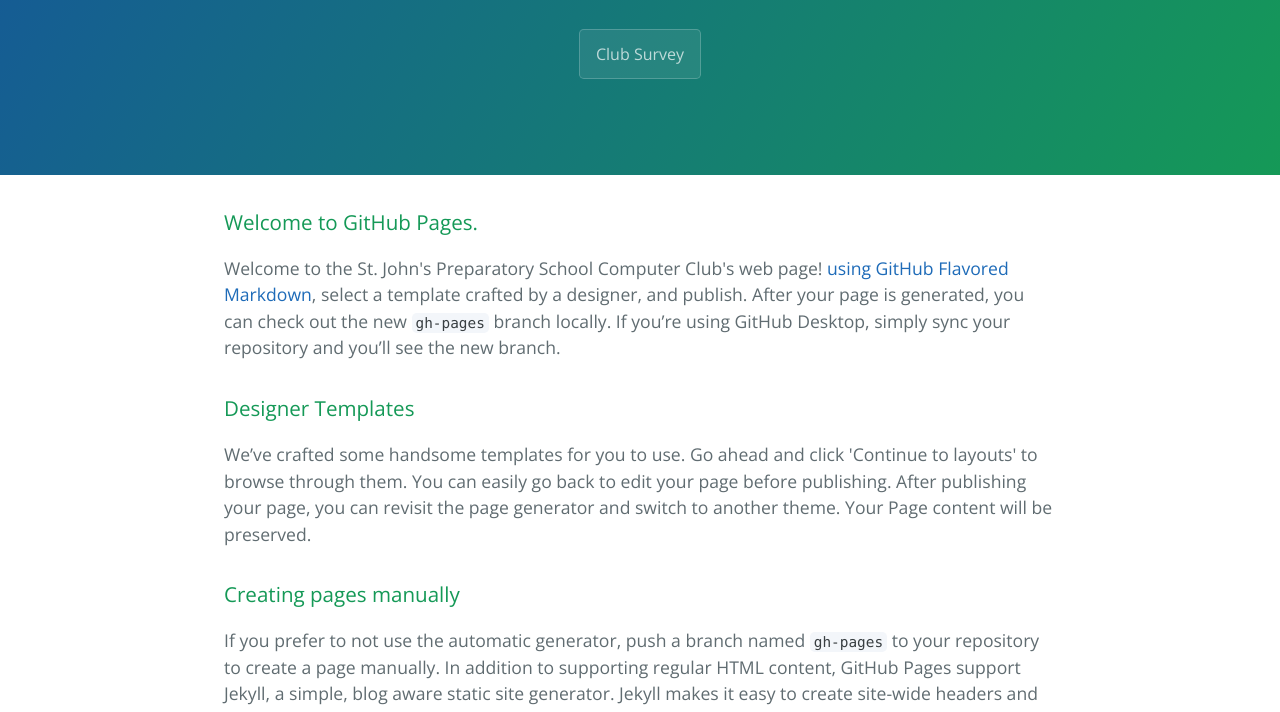
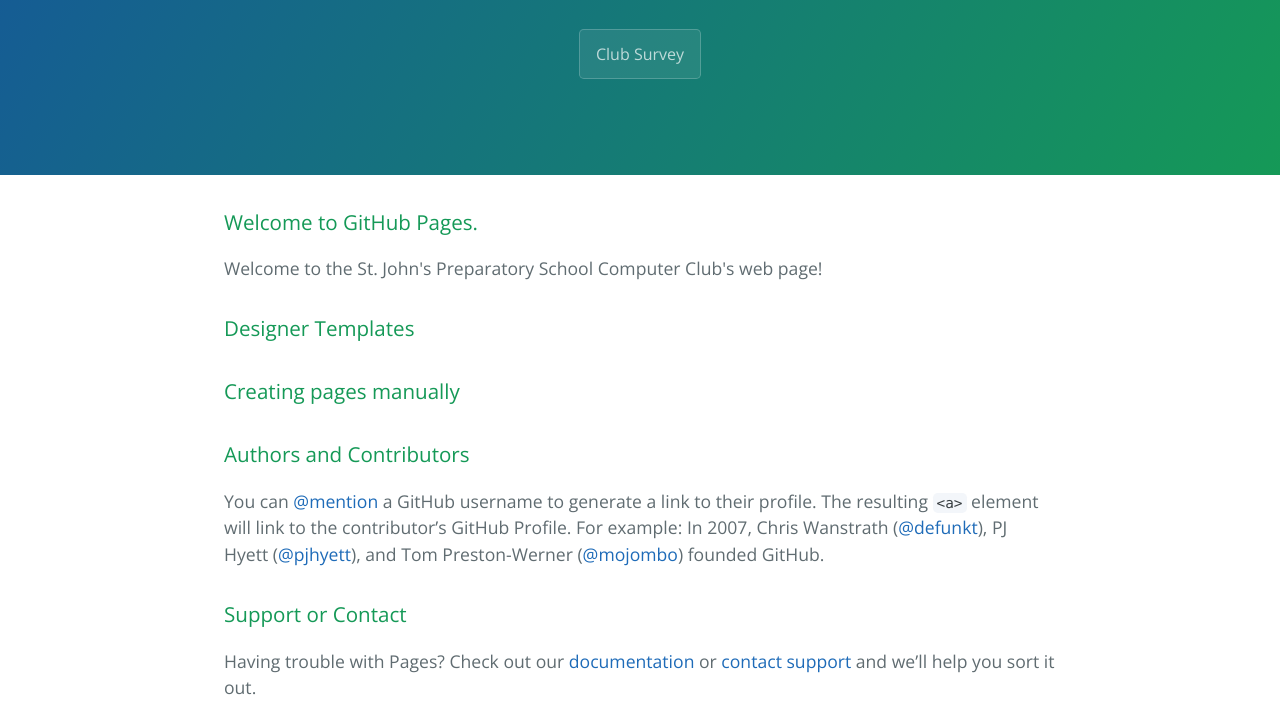
Before and after one commit to SJP-ComputerClub/SJP-ComputerClub.github.io, a plain HTML site: page index.html in a window 1280 px wide. Shown: the part 208-920 px from the top of the page. Drawn offline with nearby package versions, Linux system fonts and the light colour scheme.

Commit message:
Update index.html

```diff
--- a/index.html
+++ b/index.html
@@ -20,17 +20,17 @@
       <h3>
 <a id="welcome-to-github-pages" class="anchor" href="#welcome-to-github-pages" aria-hidden="true"><span class="octicon octicon-link"></span></a>Welcome to GitHub Pages.</h3>
 
-<p> Welcome to the St. John's Preparatory School Computer Club's web page! <a href="https://guides.github.com/features/mastering-markdown/">using GitHub Flavored Markdown</a>, select a template crafted by a designer, and publish. After your page is generated, you can check out the new <code>gh-pages</code> branch locally. If you’re using GitHub Desktop, simply sync your repository and you’ll see the new branch.</p>
+<p> Welcome to the St. John's Preparatory School Computer Club's web page!</p>
 
 <h3>
 <a id="designer-templates" class="anchor" href="#designer-templates" aria-hidden="true"><span class="octicon octicon-link"></span></a>Designer Templates</h3>
 
-<p>We’ve crafted some handsome templates for you to use. Go ahead and click 'Continue to layouts' to browse through them. You can easily go back to edit your page before publishing. After publishing your page, you can revisit the page generator and switch to another theme. Your Page content will be preserved.</p>
+<p></p>
 
 <h3>
 <a id="creating-pages-manually" class="anchor" href="#creating-pages-manually" aria-hidden="true"><span class="octicon octicon-link"></span></a>Creating pages manually</h3>
 
-<p>If you prefer to not use the automatic generator, push a branch named <code>gh-pages</code> to your repository to create a page manually. In addition to supporting regular HTML content, GitHub Pages support Jekyll, a simple, blog aware static site generator. Jekyll makes it easy to create site-wide headers and footers without having to copy them across every page. It also offers intelligent blog support and other advanced templating features.</p>
+<p></p>
 
 <h3>
 <a id="authors-and-contributors" class="anchor" href="#authors-and-contributors" aria-hidden="true"><span class="octicon octicon-link"></span></a>Authors and Contributors</h3>
```
